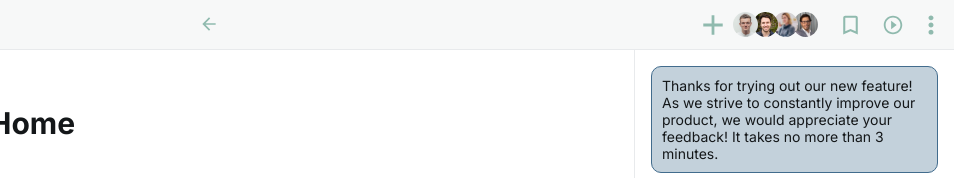
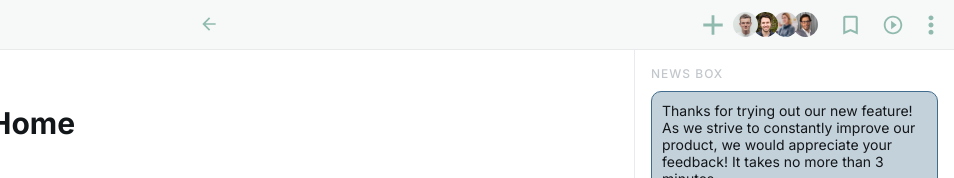
Before and after one commit to lukasjoho/abc, a Gatsby site: page / in a window 1280 px wide. Shown: the top 178 px of the page, 326-1280 px from the left. Built offline with nearby package versions, Linux system fonts and the light colour scheme; Gatsby itself is replaced by a stand-in of ours.

Commit message:
Change background of sidebar

```diff
--- a/src/components/Sidebar.js
+++ b/src/components/Sidebar.js
@@ -12,6 +12,7 @@ const StyledSidebar = styled.div`
   width: 32rem;
   border-left: 1px solid ${props => props.theme.colors.lightgrey};
   flex-shrink: 0;
+  background: white;
   .nav {
     display: flex;
     height: 4.5rem;
@@ -21,6 +22,7 @@ const StyledSidebar = styled.div`
       height: 100%;
       display: flex;
       align-items: center;
+
       p {
         font-weight: 500;
         color: ${props => props.theme.colors.middlegrey};
@@ -94,6 +96,7 @@ const Sidebar = () => {
   return (
     <StyledSidebar>
       <SidebarContainer>
+        <Upper text="news box" mb="1rem" />
         <Badge
           text="Thanks for trying out our new feature! As we strive to constantly
         improve our product, we would appreciate your feedback! It takes no more than 3 minutes."
```
